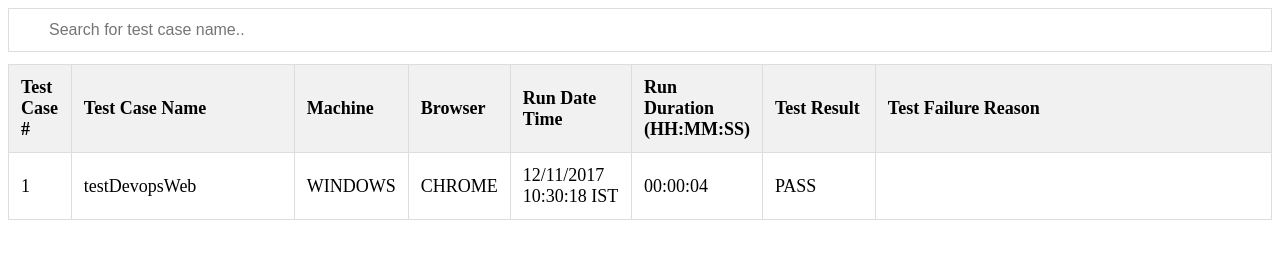
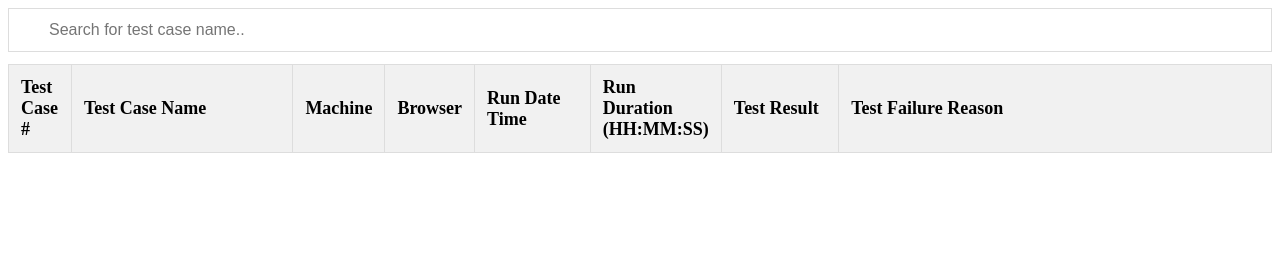
Before and after one commit to tejosindhu/test, a plain HTML site: page output/index.html in a window 1280 px wide. Drawn offline with Linux system fonts and the light colour scheme.

Commit message:
index.html template added

```diff
--- a/output/index.html
+++ b/output/index.html
@@ -18,7 +18,6 @@
 <th style="width:10%;" onclick="sortTable(6)">Test Result</th>
 <th style="width:40%;" onclick="sortTable(7)">Test Failure Reason</th>
 </tr>
-<tr><td>1</td><td>testDevopsWeb</td><td>WINDOWS</td><td>CHROME</td><td>12/11/2017 10:30:18 IST</td><td>00:00:04</td><td>PASS</td><td></td></tr>
 </table>
 </body>
 </html>
```
